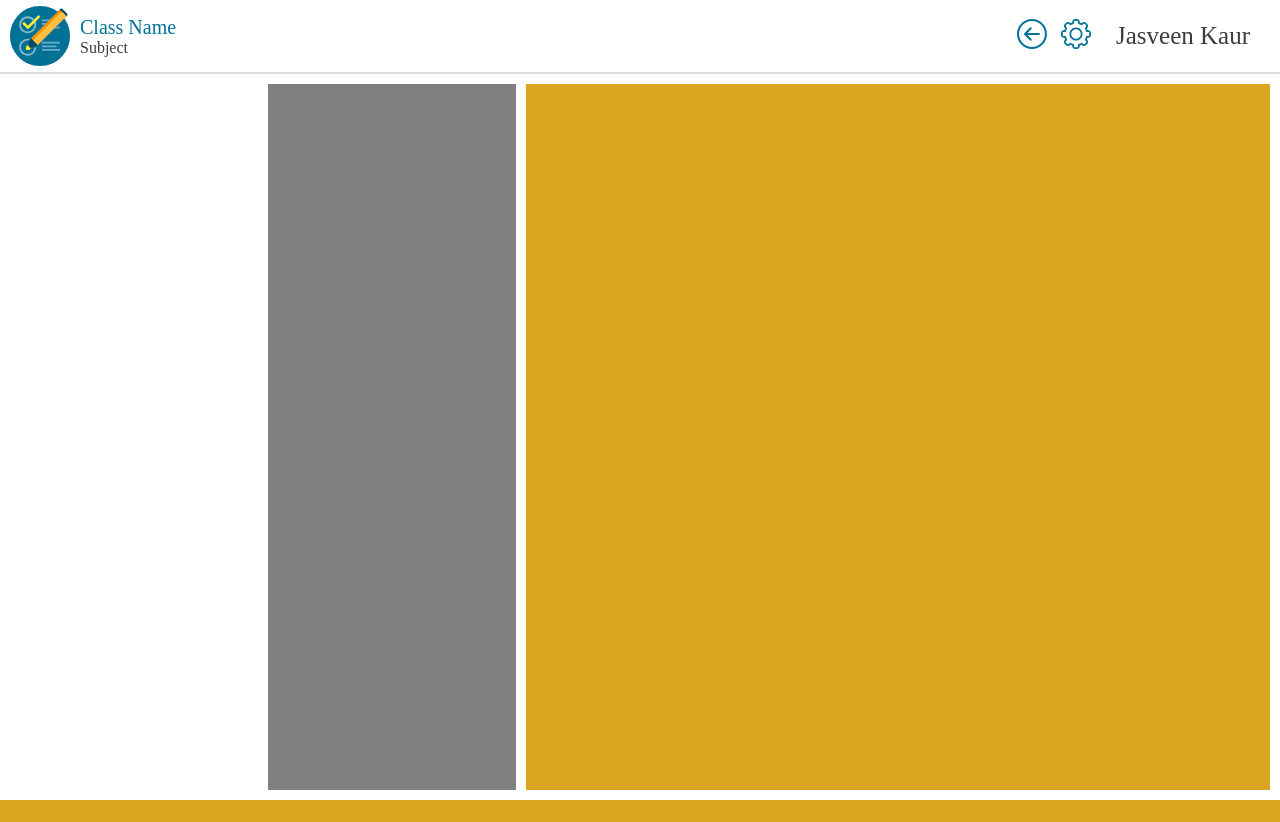
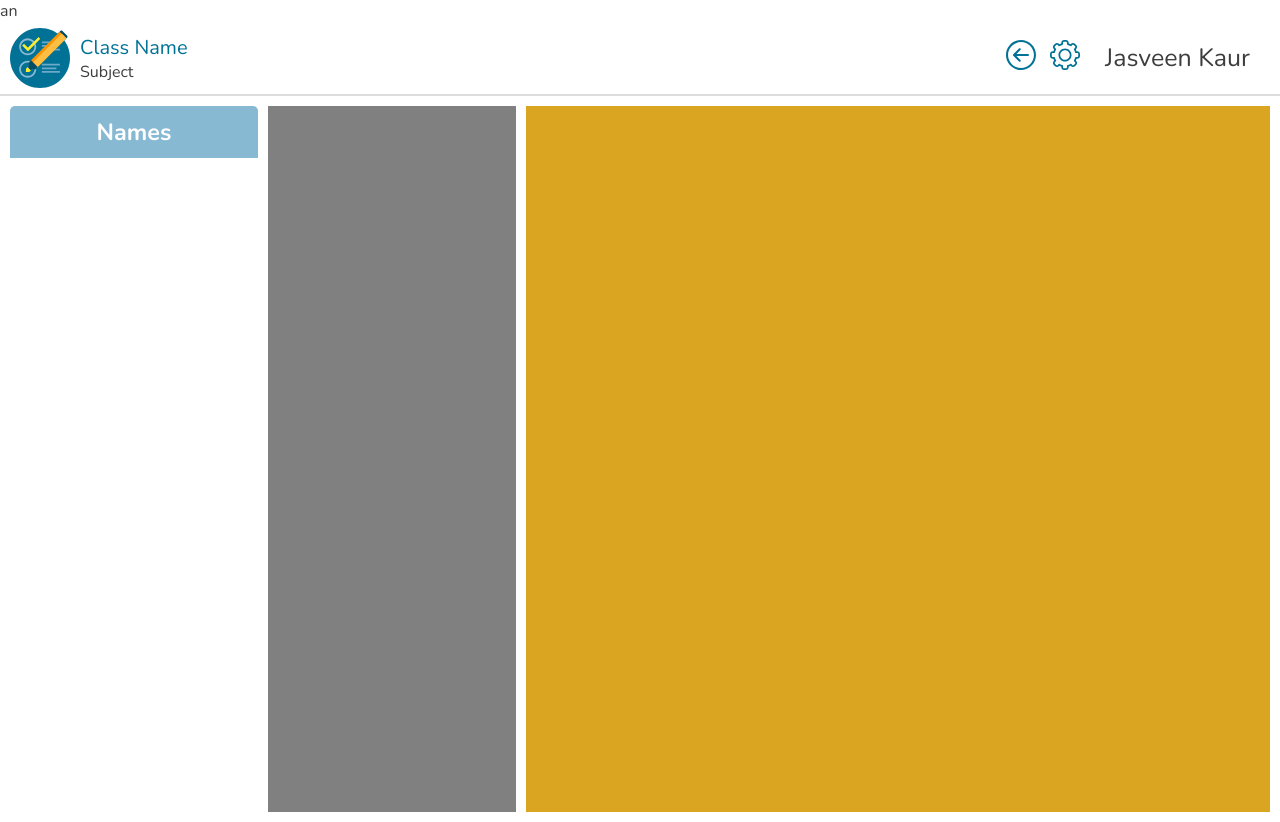
Before and after one commit to 404-Coders/exam_evaluate, a PHP site: page /teacher_section/index.html in a window 1280 px wide. Before the commit the page ends 800 px from the top, so only its background shows below. Run offline with PHP 8.4, Linux system fonts and the light colour scheme.

Commit message:
added answer heading styling

```diff
--- a/dist/css/style.css
+++ b/dist/css/style.css
@@ -7,6 +7,7 @@
 
 body {
   color: #3D3D3D;
+  font-family: 'Nunito', sans-serif;
 }
 
 .nav {
@@ -86,6 +87,16 @@ body {
   background: white;
 }
 
+.answers__heading {
+  width: 100%;
+  padding: 10px 30px;
+  background-color: #88B9D3;
+  color: #fff;
+  text-align: center;
+  font-size: 1.25em;
+  border-radius: 5px 5px 0 0;
+}
+
 .answers__marks {
   -webkit-box-flex: 1;
       -ms-flex: 1;
--- a/resources/scss/_answersheets.scss
+++ b/resources/scss/_answersheets.scss
@@ -12,6 +12,16 @@
 
     }
 
+    &__heading
+    {
+        width: 100%;
+        padding: 10px 30px;
+        background-color: $fadedPrimary;
+        color: $white;
+        text-align: center;
+        font-size: $font-md;
+        border-radius: 5px 5px 0 0;
+    }
 
     &__marks{
         flex: 1;
--- a/resources/scss/_globals.scss
+++ b/resources/scss/_globals.scss
@@ -6,4 +6,5 @@
 
 body{
     color: $greyTextColor;
+    font-family: 'Nunito', sans-serif;
 }
--- a/resources/scss/_variables.scss
+++ b/resources/scss/_variables.scss
@@ -9,7 +9,7 @@ $borderBox_Color:#B7B7B7;
 $secondary:#FDBF43;
 
 // Font Sizes
-$font-sm:1em;
-$font-md:1.25em;
-$font-lg:1.5625em;
-$font-xlg:1.875em;
+$font-sm:1em; //16px
+$font-md:1.25em; //20px
+$font-lg:1.5625em; //25px
+$font-xlg:1.875em; //30px
--- a/teacher_section/index.html
+++ b/teacher_section/index.html
@@ -5,6 +5,8 @@
     <meta http-equiv="X-UA-Compatible" content="IE=edge">
     <link rel="stylesheet" href="../dist/css/style.css">
     <meta name="viewport" content="width=device-width, initial-scale=1.0">
+    <link rel="preconnect" href="https://fonts.gstatic.com">
+    an<link href="https://fonts.googleapis.com/css2?family=Nunito:wght@400;700;900&display=swap" rel="stylesheet">
     <title>Exam Sheet</title>
 </head>
 <body>
@@ -28,10 +30,12 @@
     </header>
     <section class="answers">
         <div class="answers__sList">
-            <div class="answer__sList__name"></div>
-            <div class="answer__sList__items">
-                <div class="answer__sList_item">
-
+            <div class="answers__heading">
+                <h3>Names</h3>
+            </div>
+            <div class="answers__sList__items">
+                <div class="answers__sList_item">
+                    <p></p>
                 </div>
             </div>
         </div>
```
Also changed, not shown: 1 other file.
